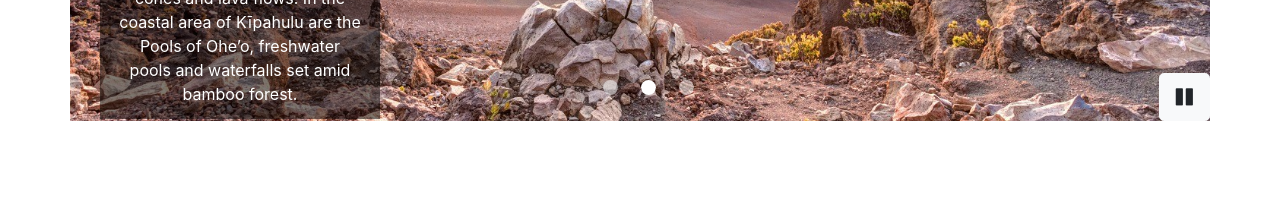
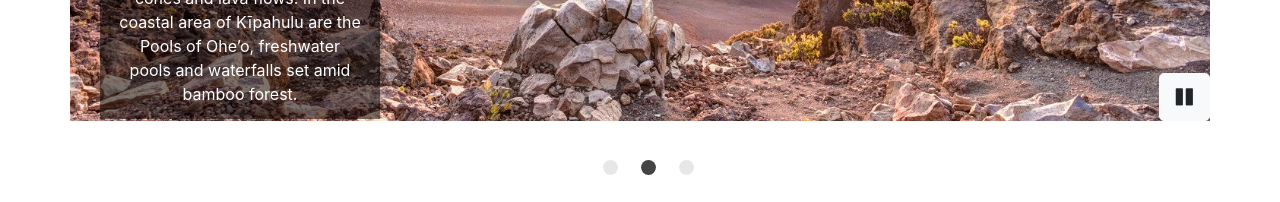
Before and after one commit to MinchaoD/traveltoHawaii, a website: page maui.html in a window 1280 px wide. Shown: the part 750-952 px from the top of the page. Drawn offline with nearby package versions, Linux system fonts and the light colour scheme.

Commit message:
modify carousel indicators

```diff
--- a/styles.css
+++ b/styles.css
@@ -246,15 +246,28 @@ img {
 
 }
 
+.carousel-indicators {
+  bottom:-80px;
 
-@media screen and (max-width: 990px){
+}
+
+.carousel-indicators li {
+    background-color: rgba(70,70,70,.25) !important;
+}
+
+.carousel-indicators .active {
+  background-color: #444 !important;
+}
+
+
+@media screen and (max-width: 1200px){
   .carousel-caption{
     background-color:rgba(0,0,0,0.5);
 }
 
 }
 
-@media only screen and (min-width: 990px){
+@media only screen and (min-width: 1200px){
 .carousel .carousel-caption {
   color: white;
   text-align:center;
```
